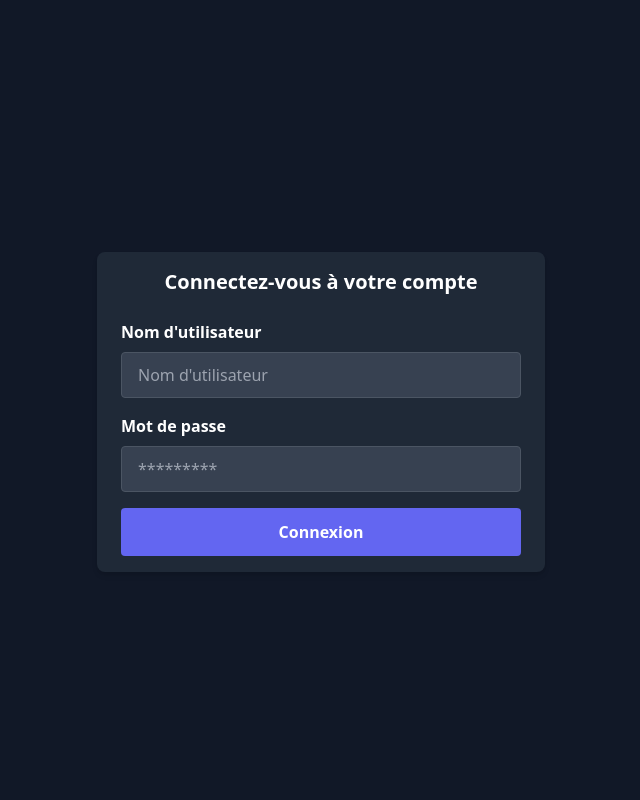
After one commit to Guigui0812/Fiware-i4-S8, a Flask app: page /login in a window 1280 px wide. The commit adds this page. Shown: the whole page, without its empty margins (319-959 px from the left). Run offline with Flask 3, Linux system fonts and the light colour scheme.

Commit message:
creation of the website

```diff
--- a/website/jobapp/routes.py
+++ b/website/jobapp/routes.py
@@ -8,6 +8,16 @@ app = Flask(__name__)
 @app.route('/')
 def index():
     return render_template('index.html')
+
+@app.route('/login')
+def login():
+    return render_template('login.html')
+
+@app.route('/login', methods=['POST'])
+def login_post():
+    data = request.form
+    print(data)
+    return redirect(url_for('/'))
 
 @app.route('/jobs')
 def get_all_jobs_route():
--- a/website/jobapp/static/output.css
+++ b/website/jobapp/static/output.css
@@ -1,5 +1,5 @@
 /*
-! tailwindcss v3.2.7 | MIT License | https://tailwindcss.com
+! tailwindcss v3.3.1 | MIT License | https://tailwindcss.com
 */
 
 /*
@@ -31,6 +31,7 @@
 3. Use a more readable tab size.
 4. Use the user's configured `sans` font-family by default.
 5. Use the user's configured `sans` font-feature-settings by default.
+6. Use the user's configured `sans` font-variation-settings by default.
 */
 
 html {
@@ -47,6 +48,8 @@ html {
   /* 4 */
   font-feature-settings: normal;
   /* 5 */
+  font-variation-settings: normal;
+  /* 6 */
 }
 
 /*
@@ -547,10 +550,6 @@ video {
   }
 }
 
-.static {
-  position: static;
-}
-
 .mx-auto {
   margin-left: auto;
   margin-right: auto;
@@ -580,8 +579,36 @@ video {
   margin-top: 1rem;
 }
 
+.mt-6 {
+  margin-top: 1.5rem;
+}
+
+.mt-8 {
+  margin-top: 2rem;
+}
+
+.mt-10 {
+  margin-top: 2.5rem;
+}
+
+.mt-20 {
+  margin-top: 5rem;
+}
+
+.mt-2 {
+  margin-top: 0.5rem;
+}
+
 .block {
   display: block;
+}
+
+.flex {
+  display: flex;
+}
+
+.min-h-screen {
+  min-height: 100vh;
 }
 
 .w-full {
@@ -598,6 +625,24 @@ video {
           appearance: none;
 }
 
+.flex-col {
+  flex-direction: column;
+}
+
+.items-center {
+  align-items: center;
+}
+
+.space-y-4 > :not([hidden]) ~ :not([hidden]) {
+  --tw-space-y-reverse: 0;
+  margin-top: calc(1rem * calc(1 - var(--tw-space-y-reverse)));
+  margin-bottom: calc(1rem * var(--tw-space-y-reverse));
+}
+
+.overflow-hidden {
+  overflow: hidden;
+}
+
 .rounded {
   border-radius: 0.25rem;
 }
@@ -610,14 +655,24 @@ video {
   border-width: 1px;
 }
 
+.border-gray-600 {
+  --tw-border-opacity: 1;
+  border-color: rgb(75 85 99 / var(--tw-border-opacity));
+}
+
 .border-gray-700 {
   --tw-border-opacity: 1;
   border-color: rgb(55 65 81 / var(--tw-border-opacity));
 }
 
-.border-gray-600 {
-  --tw-border-opacity: 1;
-  border-color: rgb(75 85 99 / var(--tw-border-opacity));
+.bg-blue-500 {
+  --tw-bg-opacity: 1;
+  background-color: rgb(59 130 246 / var(--tw-bg-opacity));
+}
+
+.bg-gray-800 {
+  --tw-bg-opacity: 1;
+  background-color: rgb(31 41 55 / var(--tw-bg-opacity));
 }
 
 .bg-gray-900 {
@@ -625,18 +680,23 @@ video {
   background-color: rgb(17 24 39 / var(--tw-bg-opacity));
 }
 
-.bg-gray-800 {
+.bg-gray-700 {
   --tw-bg-opacity: 1;
-  background-color: rgb(31 41 55 / var(--tw-bg-opacity));
+  background-color: rgb(55 65 81 / var(--tw-bg-opacity));
 }
 
-.bg-blue-500 {
+.bg-indigo-500 {
   --tw-bg-opacity: 1;
-  background-color: rgb(59 130 246 / var(--tw-bg-opacity));
+  background-color: rgb(99 102 241 / var(--tw-bg-opacity));
 }
 
 .p-4 {
   padding: 1rem;
+}
+
+.px-4 {
+  padding-left: 1rem;
+  padding-right: 1rem;
 }
 
 .px-8 {
@@ -644,19 +704,9 @@ video {
   padding-right: 2rem;
 }
 
-.py-6 {
-  padding-top: 1.5rem;
-  padding-bottom: 1.5rem;
-}
-
 .py-12 {
   padding-top: 3rem;
   padding-bottom: 3rem;
-}
-
-.px-4 {
-  padding-left: 1rem;
-  padding-right: 1rem;
 }
 
 .py-2 {
@@ -669,8 +719,31 @@ video {
   padding-bottom: 0.75rem;
 }
 
+.py-6 {
+  padding-top: 1.5rem;
+  padding-bottom: 1.5rem;
+}
+
+.px-6 {
+  padding-left: 1.5rem;
+  padding-right: 1.5rem;
+}
+
+.py-4 {
+  padding-top: 1rem;
+  padding-bottom: 1rem;
+}
+
+.pt-6 {
+  padding-top: 1.5rem;
+}
+
 .text-center {
   text-align: center;
+}
+
+.font-sans {
+  font-family: ui-sans-serif, system-ui, -apple-system, BlinkMacSystemFont, "Segoe UI", Roboto, "Helvetica Neue", Arial, "Noto Sans", sans-serif, "Apple Color Emoji", "Segoe UI Emoji", "Segoe UI Symbol", "Noto Color Emoji";
 }
 
 .text-3xl {
@@ -691,16 +764,6 @@ video {
   line-height: 1.25;
 }
 
-.text-white {
-  --tw-text-opacity: 1;
-  color: rgb(255 255 255 / var(--tw-text-opacity));
-}
-
-.text-gray-500 {
-  --tw-text-opacity: 1;
-  color: rgb(107 114 128 / var(--tw-text-opacity));
-}
-
 .text-blue-500 {
   --tw-text-opacity: 1;
   color: rgb(59 130 246 / var(--tw-text-opacity));
@@ -711,8 +774,24 @@ video {
   color: rgb(156 163 175 / var(--tw-text-opacity));
 }
 
+.text-gray-500 {
+  --tw-text-opacity: 1;
+  color: rgb(107 114 128 / var(--tw-text-opacity));
+}
+
+.text-white {
+  --tw-text-opacity: 1;
+  color: rgb(255 255 255 / var(--tw-text-opacity));
+}
+
 .underline {
   text-decoration-line: underline;
+}
+
+.shadow-md {
+  --tw-shadow: 0 4px 6px -1px rgb(0 0 0 / 0.1), 0 2px 4px -2px rgb(0 0 0 / 0.1);
+  --tw-shadow-colored: 0 4px 6px -1px var(--tw-shadow-color), 0 2px 4px -2px var(--tw-shadow-color);
+  box-shadow: var(--tw-ring-offset-shadow, 0 0 #0000), var(--tw-ring-shadow, 0 0 #0000), var(--tw-shadow);
 }
 
 .hover\:bg-blue-700:hover {
@@ -720,12 +799,45 @@ video {
   background-color: rgb(29 78 216 / var(--tw-bg-opacity));
 }
 
+.hover\:bg-indigo-700:hover {
+  --tw-bg-opacity: 1;
+  background-color: rgb(67 56 202 / var(--tw-bg-opacity));
+}
+
+.focus\:border-gray-500:focus {
+  --tw-border-opacity: 1;
+  border-color: rgb(107 114 128 / var(--tw-border-opacity));
+}
+
 .focus\:bg-gray-700:focus {
   --tw-bg-opacity: 1;
   background-color: rgb(55 65 81 / var(--tw-bg-opacity));
+}
+
+.focus\:bg-gray-600:focus {
+  --tw-bg-opacity: 1;
+  background-color: rgb(75 85 99 / var(--tw-bg-opacity));
 }
 
 .focus\:outline-none:focus {
   outline: 2px solid transparent;
   outline-offset: 2px;
 }
+
+@media (min-width: 640px) {
+  .sm\:max-w-md {
+    max-width: 28rem;
+  }
+
+  .sm\:justify-center {
+    justify-content: center;
+  }
+
+  .sm\:rounded-lg {
+    border-radius: 0.5rem;
+  }
+
+  .sm\:pt-0 {
+    padding-top: 0px;
+  }
+}
--- a/website/jobapp/templates/jobs.html
+++ b/website/jobapp/templates/jobs.html
@@ -15,8 +15,8 @@
               <div class="bg-gray-800 rounded-lg mb-4 p-4">
                 <h3 class="text-xl font-bold">{{ job["title"] }}</h3>
                 <p class="text-gray-400">{{ job["company"] }} - {{ job["date"] }}</p>
-                <p class="mt-4">{{ job["description"] }}</p>
-                <a class="text-blue-500 underline mt-4" href="{{ job['url'] }}">Voir le job</a>
+                <p class="mt-2 mb-6 mx-auto">{{ job["description"] }}</p>
+                <a class="bg-blue-500 hover:bg-blue-700 text-white font-bold py-2 px-4 rounded focus:outline-none focus:shadow-outline" href="{{ job['url'] }}">Voir le job</a>
               </div>
             {% endfor %}
           </div>
--- /dev/null
+++ b/website/jobapp/templates/login.html
@@ -0,0 +1,38 @@
+<!DOCTYPE html>
+<html lang="fr">
+<head>
+    <meta charset="UTF-8">
+    <title>Connexion</title>
+    <link rel="stylesheet" href="../static/output.css">
+</head>
+<body class="font-sans bg-gray-900 text-white">
+
+    <div class="min-h-screen flex flex-col sm:justify-center items-center pt-6 sm:pt-0">
+        <div class="w-full sm:max-w-md mt-6 px-6 py-4 bg-gray-800 shadow-md overflow-hidden sm:rounded-lg">
+            <h2 class="text-center text-xl font-bold mb-6">Connectez-vous à votre compte</h2>
+            <form class="space-y-4"">
+                <div>
+                    <label class="block font-bold mb-2" for="username">
+                        Nom d'utilisateur
+                    </label>
+                    <input class="appearance-none block w-full bg-gray-700 text-white border border-gray-600 rounded py-3 px-4 leading-tight focus:outline-none focus:bg-gray-600 focus:border-gray-500" id="username" required="required" type="text" name="username" placeholder="Nom d'utilisateur">
+                </div>
+                <div>
+                    <label class="block font-bold mb-2" for="password">
+                        Mot de passe
+                    </label>
+                    <input class="appearance-none block w-full bg-gray-700 text-white border border-gray-600 rounded py-3 px-4 mb-3 leading-tight focus:outline-none focus:bg-gray-600 focus:border-gray-500" id="password" type="password" required="required" name="password" placeholder="*********">
+                </div>
+                <div>
+                    <button class="w-full bg-indigo-500 hover:bg-indigo-700 text-white font-bold py-3 px-4 rounded focus:outline-none focus:shadow-outline" type="submit" onclick="login()">
+                        Connexion
+                    </button>
+                </div>
+            </form>
+        </div>
+    </div>
+
+    <script src="../static/script.js"></script>
+
+</body>
+</html>
--- a/website/tailwind.config.js
+++ b/website/tailwind.config.js
@@ -1,7 +1,7 @@
 /** @type {import('tailwindcss').Config} */
 module.exports = {
   content: [
-    './app/templates/*.html'
+    './jobapp/templates/*.html'
   ],
   theme: {},
   plugins: []
```
Also changed, not shown: website/jobapp/static/script.js (added, +50 -0 lines), website/jobapp/templates/index.html (+7 -14 lines), website/jobapp/templates/users.html (+18 -22 lines).
